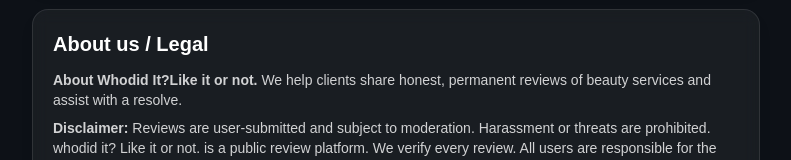
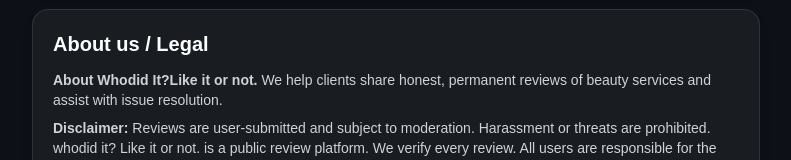
Before and after one commit to Whodidit01/whodidit, a Next.js app: page /help in a window 1280 px wide. Shown: the part 463-623 px from the top of the page, without its empty margins (244-1035 px from the left). Built offline with nearby package versions, Linux system fonts and the light colour scheme; no server answers.

Commit message:
updated about

```diff
--- a/app/help/page.tsx
+++ b/app/help/page.tsx
@@ -102,7 +102,7 @@
         <Card>
           <SectionTitle>About us / Legal</SectionTitle>
           <div className="space-y-2 text-white/80 text-sm">
-            <p><strong>About Whodid It?Like it or not.</strong> We help clients share honest, permanent reviews of beauty services and assist with a resolve.</p>
+            <p><strong>About Whodid It?Like it or not.</strong> We help clients share honest, permanent reviews of beauty services and assist with issue resolution.</p>
             <p><strong>Disclaimer:</strong> Reviews are user-submitted and subject to moderation. Harassment or threats are prohibited. whodid it? Like it or not. is a public review platform.
 We verify every review.
 All users are responsible for the truthfulness of their claims.
```
